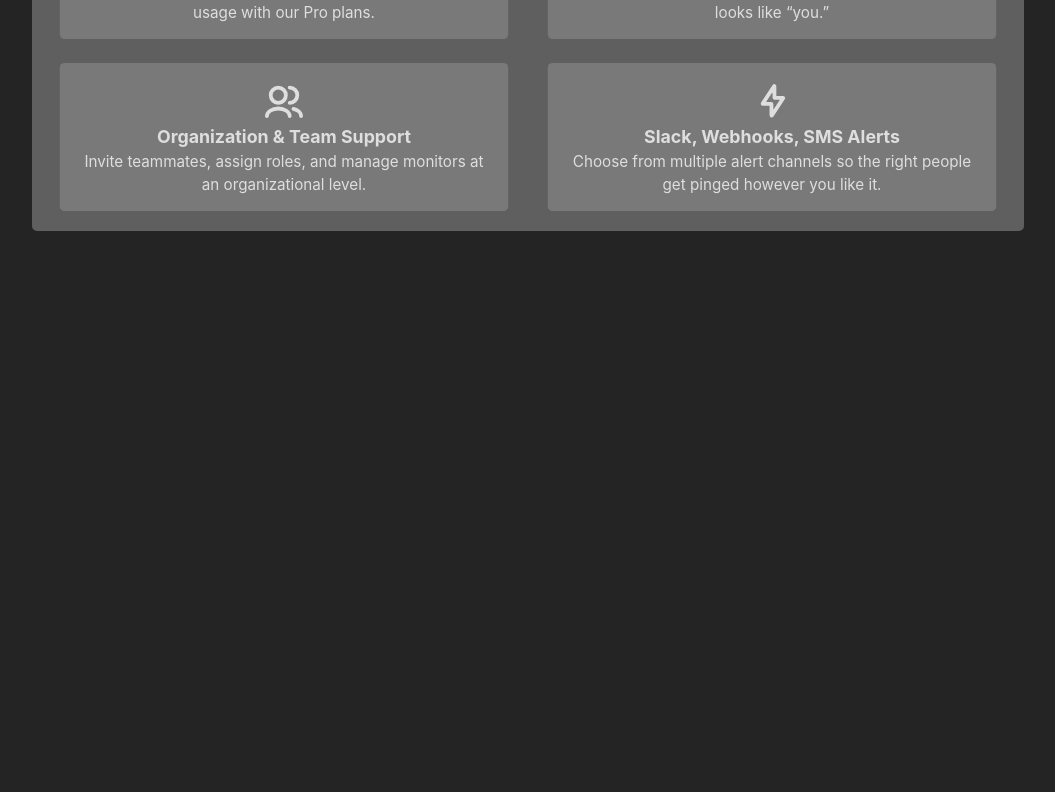
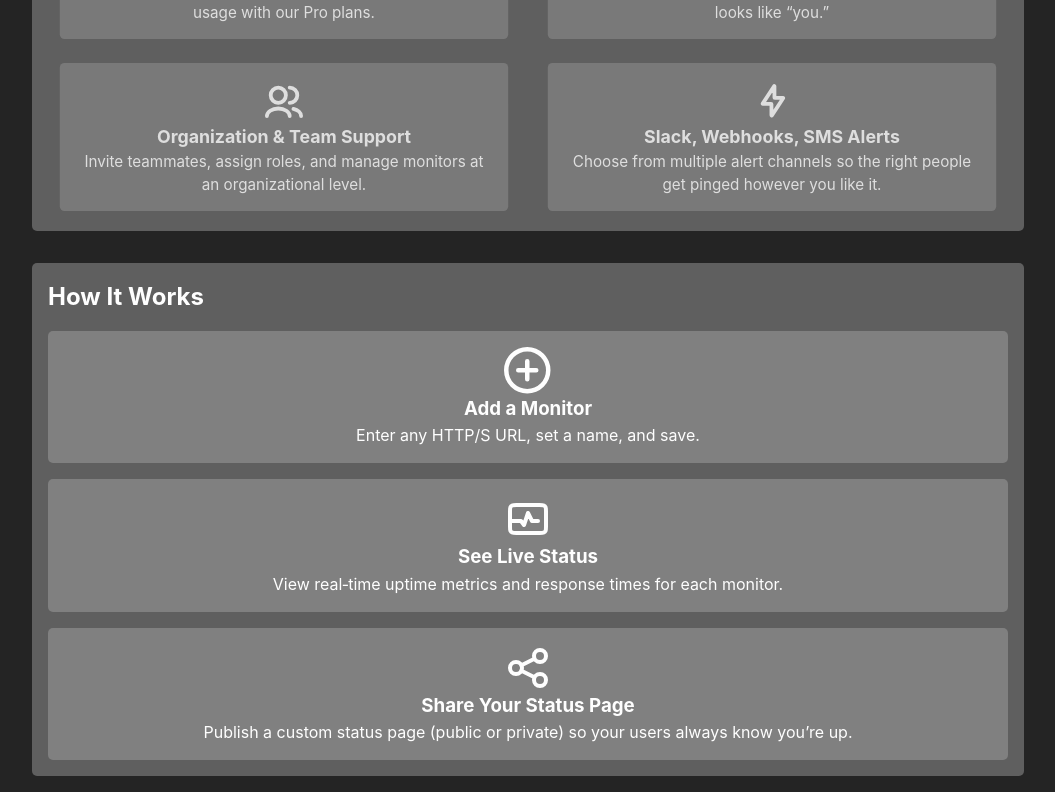
Before and after one commit to HarryC05/pulsewatch, a React (Vite) app in the folder client/: page / in a window 1280 px wide. Shown: the part 1421-2213 px from the top of the page, without its empty margins (112-1167 px from the left). Before the commit the page ends 1652 px from the top, so only its background shows below. Built offline with nearby package versions, Linux system fonts and the light colour scheme; no server answers.

Commit message:
feat: add "How It Works" section with steps and styling

```diff
--- a/client/src/pages/Homepage.jsx
+++ b/client/src/pages/Homepage.jsx
@@ -130,6 +130,35 @@ const Homepage = () => {
 						</Card>
 					</div>
 				</Section>
+				<Section className="homepage__how-it-works" data-width="narrow">
+					<h2>How It Works</h2>
+
+					<div className="homepage__how-it-works-steps">
+						<Card className="homepage__how-it-works-step">
+							<Icon icon="plusCircle" className="homepage__step-icon" />
+							<h3>Add a Monitor</h3>
+							<p>Enter any HTTP/S URL, set a name, and save.</p>
+						</Card>
+
+						<Card className="homepage__how-it-works-step">
+							<Icon icon="monitor" className="homepage__step-icon" />
+							<h3>See Live Status</h3>
+							<p>
+								View real‐time uptime metrics and response times for each
+								monitor.
+							</p>
+						</Card>
+
+						<Card className="homepage__how-it-works-step">
+							<Icon icon="share" className="homepage__step-icon" />
+							<h3>Share Your Status Page</h3>
+							<p>
+								Publish a custom status page (public or private) so your users
+								always know you’re up.
+							</p>
+						</Card>
+					</div>
+				</Section>
 			</Page>
 		</>
 	);
--- a/client/src/styles/pages/_Homepage.scss
+++ b/client/src/styles/pages/_Homepage.scss
@@ -24,6 +24,7 @@ main.homepage .page__content > div[data-width="full"] {
   display: flex;
   flex-direction: column;
   gap: 2rem;
+  padding-bottom: 1rem;
 }
 /* stylelint-enable plugin/selector-bem-pattern */
 
@@ -49,7 +50,8 @@ main.homepage .page__content > div[data-width="full"] {
   grid-template-columns: repeat(auto-fit, minmax(20rem, 1fr));
 }
 
-.homepage__feature-icon {
+.homepage__feature-icon,
+.homepage__step-icon {
   height: 3rem;
   width: 3rem;
 }
@@ -64,3 +66,8 @@ main.homepage .page__content > div[data-width="full"] {
     transform: scale(1);
   }
 }
+
+.homepage__how-it-works-steps {
+  display: grid;
+  gap: 1rem;
+}
```
